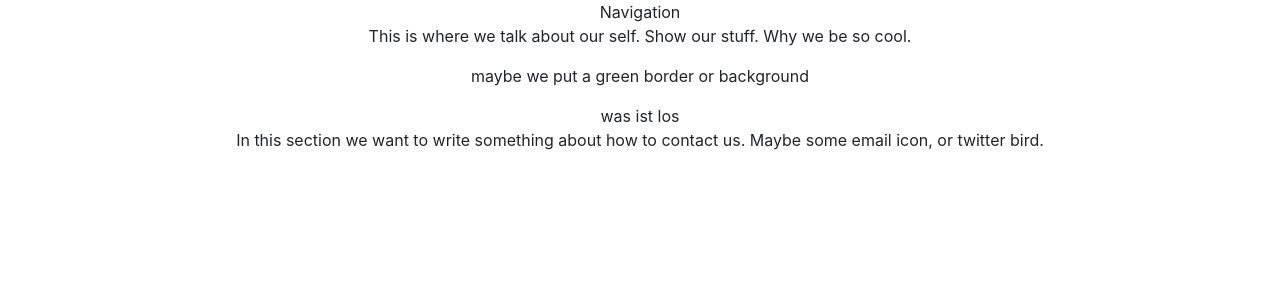
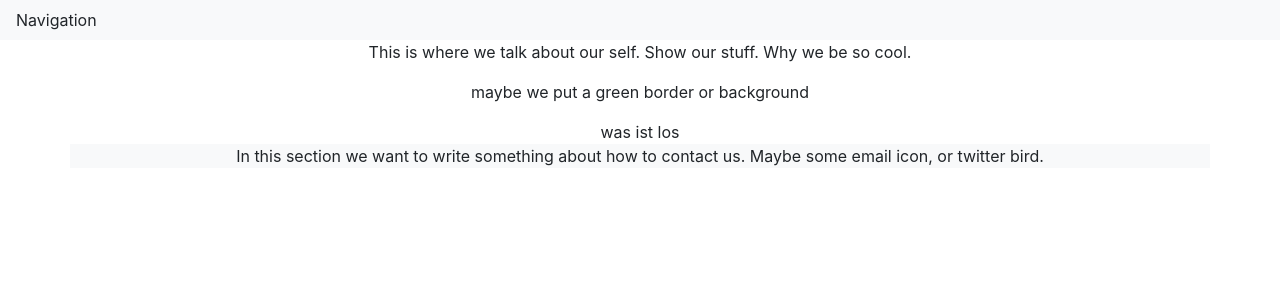
Before and after one commit to mcliff1/jonessite, a React (Create React App) app: page / in a window 1280 px wide. Shown: the top 300 px of the page. Built offline with nearby package versions, Linux system fonts and the light colour scheme.

Commit message:
adding some bootstrap components

```diff
--- a/src/components/Contact.jsx
+++ b/src/components/Contact.jsx
@@ -3,7 +3,7 @@ import React, { Component } from 'react';
 class Contact extends Component {
   render() {
     return (
-      <div>
+      <div className="container bg-light">
         <p>
         In this section we want to write something about how to contact us.
         Maybe some email icon, or twitter bird.
--- a/src/components/Navigation.jsx
+++ b/src/components/Navigation.jsx
@@ -3,7 +3,9 @@ import React, { Component } from 'react';
 class Navigation extends Component {
   render() {
     return (
+      <nav class="navbar navbar-expand-lg bg-light">
       <div>Navigation</div>
+      </nav>
     )
   }
 }
```
